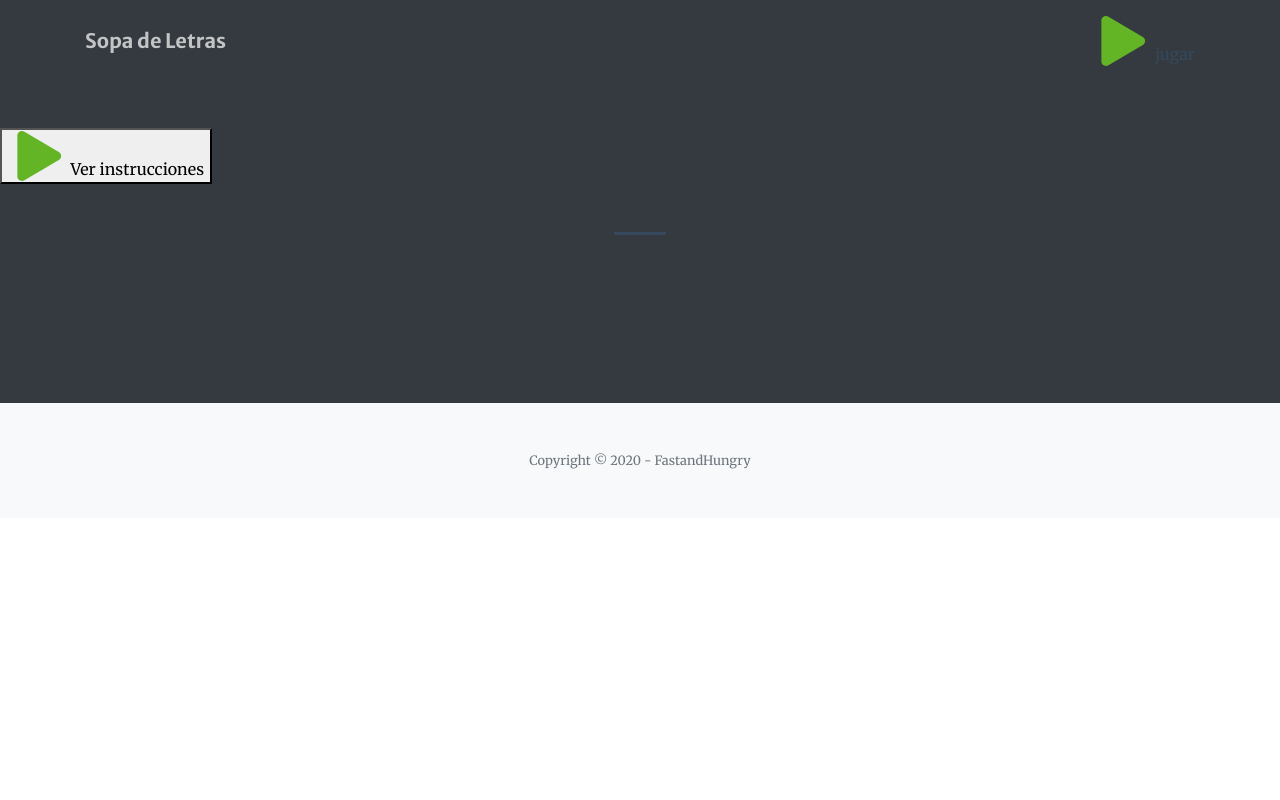
After one commit to perpetuo25/inter202, a Django app: page /letrasIntro/ in a window 1280 px wide. The commit adds this page. Run offline with Django 3.2, Linux system fonts and the light colour scheme; a user stored in the database is signed in; some libraries are stand-ins or nearby versions.

Commit message:
Intro SopaLetras

```diff
--- /dev/null
+++ b/juego/templates/juego/instruccionesSopaLetras.html
@@ -0,0 +1,93 @@
+{% load static %}
+<!DOCTYPE html>
+<html lang="en">
+    <head>
+        <meta charset="utf-8" />
+        <meta name="viewport" content="width=device-width, initial-scale=1, shrink-to-fit=no" />
+        <meta name="description" content="" />
+        <meta name="author" content="" />
+        <head>
+		  <meta charset="UTF-8"/>
+ 		 <title>Sopa de Letras</title>
+ 		 <link rel="stylesheet" href="{%static '/css/game.css'%}" type="text/css" />
+  			<link href='http://fonts.googleapis.com/css?family=Bangers' rel='stylesheet' type='text/css'>
+  			<meta name="viewport" content="width=device-width, user-scalable=0, minimum-scale=1.0, maximum-scale=1.0"/>
+ 			<meta name="apple-mobile-web-app-capable" content="yes">
+  			<meta name="apple-mobile-web-app-status-bar-style" content="black-translucent">
+			</head>
+			<body>
+
+			</body>
+        <!-- Favicon-->
+
+        <link rel="icon" type="image/x-icon" href= "{%static '/img/assets/img/favicon.ico'%}">
+        <!-- Font Awesome icons (free version)-->
+        <script src="https://use.fontawesome.com/releases/v5.13.0/js/all.js" crossorigin="anonymous"></script>
+        <!-- Google fonts-->
+        <link href="https://fonts.googleapis.com/css?family=Merriweather+Sans:400,700" rel="stylesheet" />
+        <link href="https://fonts.googleapis.com/css?family=Merriweather:400,300,300italic,400italic,700,700italic" rel="stylesheet" type="text/css" />
+        <!-- Third party plugin CSS-->
+        <link href="https://cdnjs.cloudflare.com/ajax/libs/magnific-popup.js/1.1.0/magnific-popup.min.css" rel="stylesheet" />
+        <!-- Core theme CSS (includes Bootstrap)-->
+        <link href="{%static '/css/styles.css'%}" rel="stylesheet" />
+    </head>
+    <body id="page-top">
+        <!-- Navigation-->
+        <nav class="navbar navbar-expand-lg navbar-light fixed-top py-3" id="mainNav">
+            <div class="container">
+                <a class="navbar-brand js-scroll-trigger" href="#page-top">Sopa de Letras </a><button class="navbar-toggler navbar-toggler-right" type="button" data-toggle="collapse" data-target="#navbarResponsive" aria-controls="navbarResponsive" aria-expanded="false" aria-label="Toggle navigation"><span class="navbar-toggler-icon"></span></button>
+                <div class="collapse navbar-collapse" id="navbarResponsive">
+                    <ul class="navbar-nav ml-auto my-2 my-lg-0">
+
+                        <a href="{% url 'juego:sopaDeLetras' %}"><i class="fa fa-fw fa-play" style="font-size:50px;color:#63b525;"></i>jugar </a>
+
+                    </ul>
+                </div>
+            </div>
+        </nav>
+        <!-- Masthead-->
+
+        <!-- About-->
+        <section class="page-section bg-dark text-white ">
+
+          <button onclick="typeWriter()"><i class="fa fa-fw fa-play" style="font-size:50px;color:#63b525;"></i>Ver instrucciones</button>
+           <div class="container">
+
+                <hr class="divider my-4 mt-5" />
+                <div class="row">
+                <p id="demo"></p>
+
+			<script>
+			var i = 0;
+			var txt = 'El cientifico malvado tiene escondio en una Sopa de letras las palbras que seran clave para aceder el siguiente nivel del laboratorio y poder salir.\n Encuentra las palabras, marcalas con tu mouse';
+			var speed = 40;
+
+				function typeWriter() {
+  				if (i < txt.length) {
+    			document.getElementById("demo").innerHTML += txt.charAt(i);
+   				 i++;
+    			setTimeout(typeWriter, speed);
+ 				 }
+			}
+			</script>
+
+
+
+                </div>
+
+            </div>
+        </section>
+
+        <footer class="bg-light py-5">
+            <div class="container"><div class="small text-center text-muted">Copyright © 2020 - FastandHungry</div></div>
+        </footer>
+        <!-- Bootstrap core JS-->
+        <script src="https://cdnjs.cloudflare.com/ajax/libs/jquery/3.4.1/jquery.min.js"></script>
+        <script src="https://stackpath.bootstrapcdn.com/bootstrap/4.4.1/js/bootstrap.bundle.min.js"></script>
+        <!-- Third party plugin JS-->
+        <script src="https://cdnjs.cloudflare.com/ajax/libs/jquery-easing/1.4.1/jquery.easing.min.js"></script>
+        <script src="https://cdnjs.cloudflare.com/ajax/libs/magnific-popup.js/1.1.0/jquery.magnific-popup.min.js"></script>
+        <!-- Core theme JS-->
+        <script src="{%static 'js/scripts.js'%}"></script>
+    </body>
+</html>
--- a/juego/templates/juego/levels.html
+++ b/juego/templates/juego/levels.html
@@ -107,7 +107,7 @@
                             <i class="fas fa-4x fa-biohazard mb-4" style=color:#63b525;></i>
                             <h3 class="h4 mb-2 text-white">Introducción</h3>
 
-                            <a class="btn btn-light btn-sm" href="{% url 'juego:sopaDeLetras' %}">Modificar</a>
+                            <a class="btn btn-light btn-sm" href="{% url 'juego:letrasIntro' %}">Modificar</a>
                         </div>
                     </div>
                      <div class="col-lg-4 col-md-6 text-center">
--- a/juego/urls.py
+++ b/juego/urls.py
@@ -21,5 +21,6 @@ path('gato/', views.tictactoe, name = "gato"),
 path('simon/', views.simon, name = "simon"),
 path('instruction/', views.inst, name = 'instruction'),
 path('wallyIntro/', views.wallyIntro, name = 'wallyIntro'),
+path('letrasIntro/', views.letrasIntro, name = 'letrasIntro'),
 path('', views.home, name = 'index'),
 ]
--- a/juego/views.py
+++ b/juego/views.py
@@ -54,6 +54,10 @@ def inst(request):
 def wallyIntro(request):
 	template = "juego/instruccionesWally.html"
 	return render(request, template)
+@login_required(login_url='users:login')
+def letrasIntro(request):
+	template = "juego/instruccionesSopaLetras.html"
+	return render(request, template)
 
 def home(request):
 	template = "juego/home.html"
```
